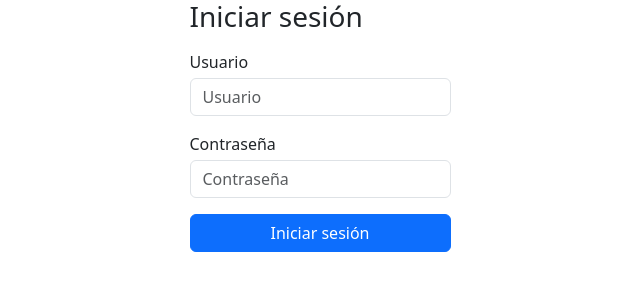
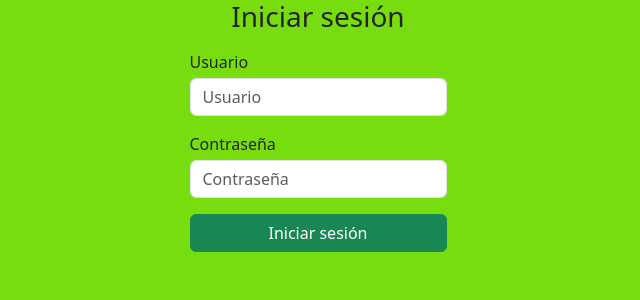
Before and after one commit to dxviidmg/bebederos-frontend, a React (Create React App) app: page / in a window 1280 px wide. Shown: the top 300 px of the page, without its empty margins (320-960 px from the left). Built offline with nearby package versions, Linux system fonts and the light colour scheme.

Commit message:
login css

```diff
--- a/src/components/login/Login.jsx
+++ b/src/components/login/Login.jsx
@@ -2,7 +2,7 @@ import React, { useState } from "react";
 import { Container, Row, Col, Alert } from "react-bootstrap";
 import { loginUser } from "../apis/login";
 import { useNavigate } from 'react-router-dom';
-
+import './login.css'
 
 function Login({onLogin}) {
   const navigate = useNavigate();
@@ -61,12 +61,13 @@ function Login({onLogin}) {
   };
 
   return (
+    <div id="login">
     <Container>
       <Row className="justify-content-center">
-        <Col md={6} lg={3}>
+        <Col md={6} lg={3} id="login-col" className="d-flex align-items-center">
           <form className="Auth-form">
             <div className="Auth-form-content">
-              <h3 className="Auth-form-title">Iniciar sesión</h3>
+              <h3 className="Auth-form-title text-center">Iniciar sesión</h3>
               <div className="form-group mt-3">
                 <label>Usuario</label>
                 <input
@@ -94,7 +95,7 @@ function Login({onLogin}) {
               <div className="d-grid gap-2 mt-3">
                 <button
                   type="submit"
-                  className="btn btn-primary"
+                  className="btn btn-success"
                   onClick={handleSubmit}
                 >
                   Iniciar sesión
@@ -110,6 +111,7 @@ function Login({onLogin}) {
         </Col>
       </Row>
     </Container>
+    </div>
   );
 }
 
--- /dev/null
+++ b/src/components/login/login.css
@@ -0,0 +1,4 @@
+#login{
+    height: 100vh;
+    background-color: #78dd0e;
+}
```
